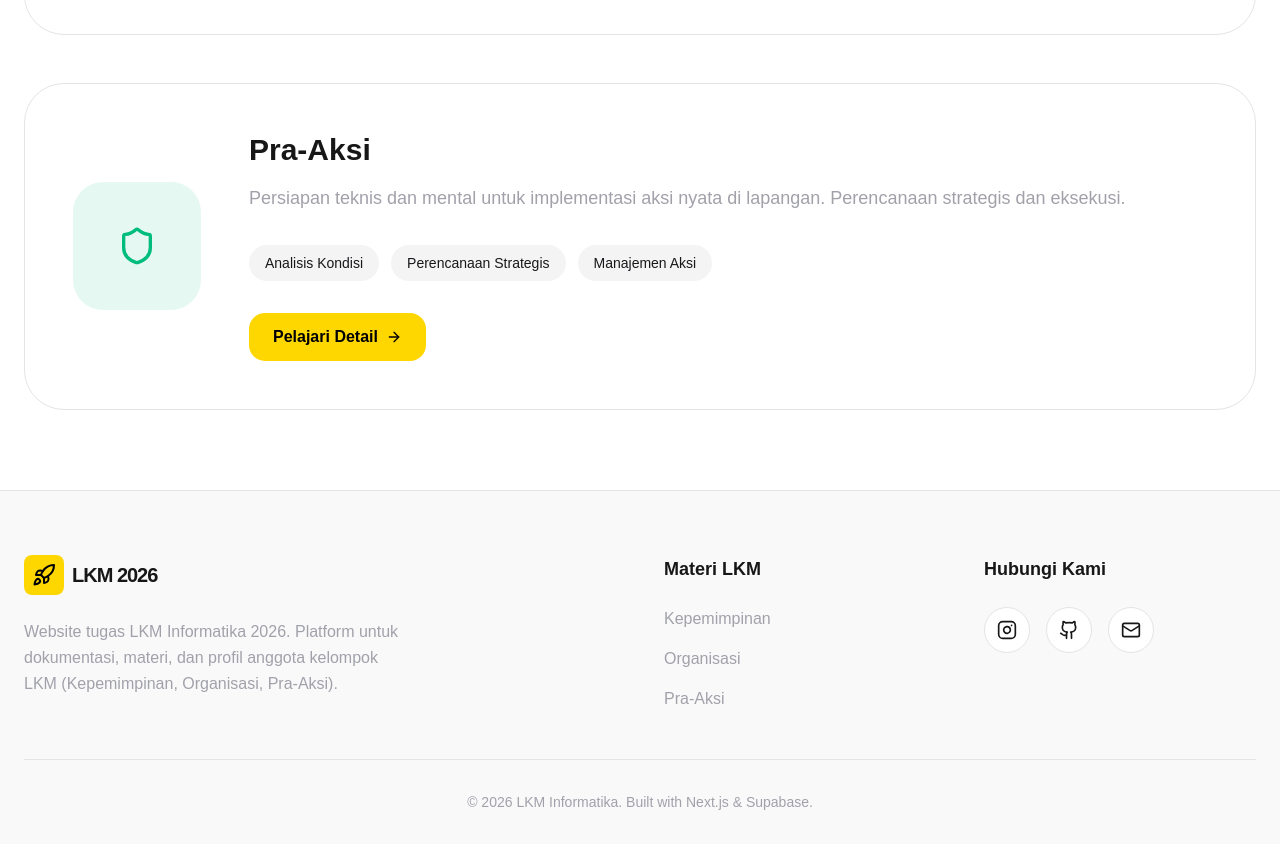
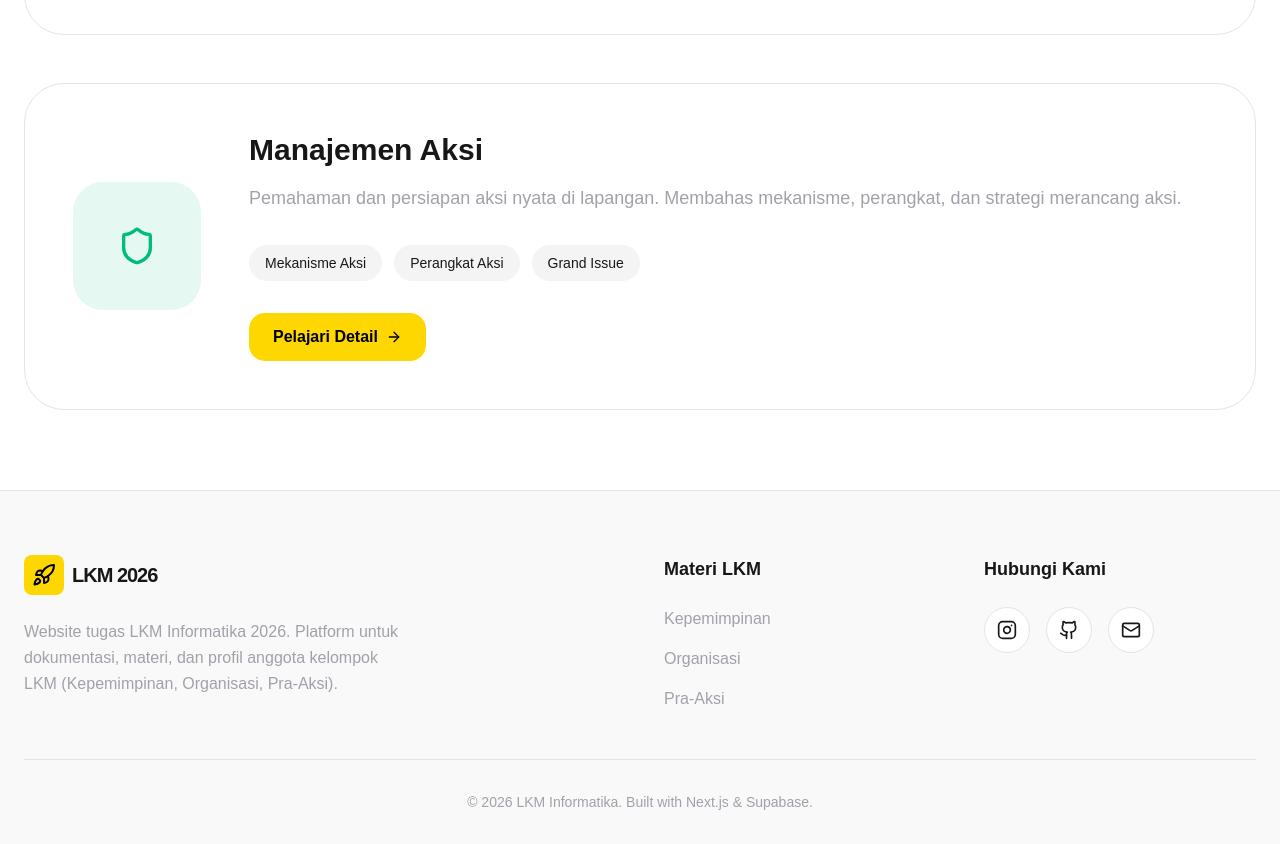
Before and after one commit to muhammad123123alfian-sketch/web-lkm25-9-2026, a Next.js app: page /materi in a window 1280 px wide. Shown: the part 1045-1889 px from the top of the page. Built offline with nearby package versions, Linux system fonts and the light colour scheme; no server answers.

Commit message:
Update page.tsx

```diff
--- a/src/app/materi/page.tsx
+++ b/src/app/materi/page.tsx
@@ -23,12 +23,12 @@ const materials = [
     topics: ["Struktur Organisasi", "Dinamika Kelompok", "Manajemen Konflik"]
   },
   {
-    title: "Pra-Aksi",
-    desc: "Persiapan teknis dan mental untuk implementasi aksi nyata di lapangan. Perencanaan strategis dan eksekusi.",
+    title: "Manajemen Aksi",
+    desc: "Pemahaman dan persiapan aksi nyata di lapangan. Membahas mekanisme, perangkat, dan strategi merancang aksi.",
     icon: <Shield className="w-10 h-10 text-emerald-500" />,
     color: "bg-emerald-500/10",
-    slug: "pra-aksi",
-    topics: ["Analisis Kondisi", "Perencanaan Strategis", "Manajemen Aksi"]
+    slug: "manajemen-aksi",
+    topics: ["Mekanisme Aksi", "Perangkat Aksi", "Grand Issue"]
   }
 ];
 
```
